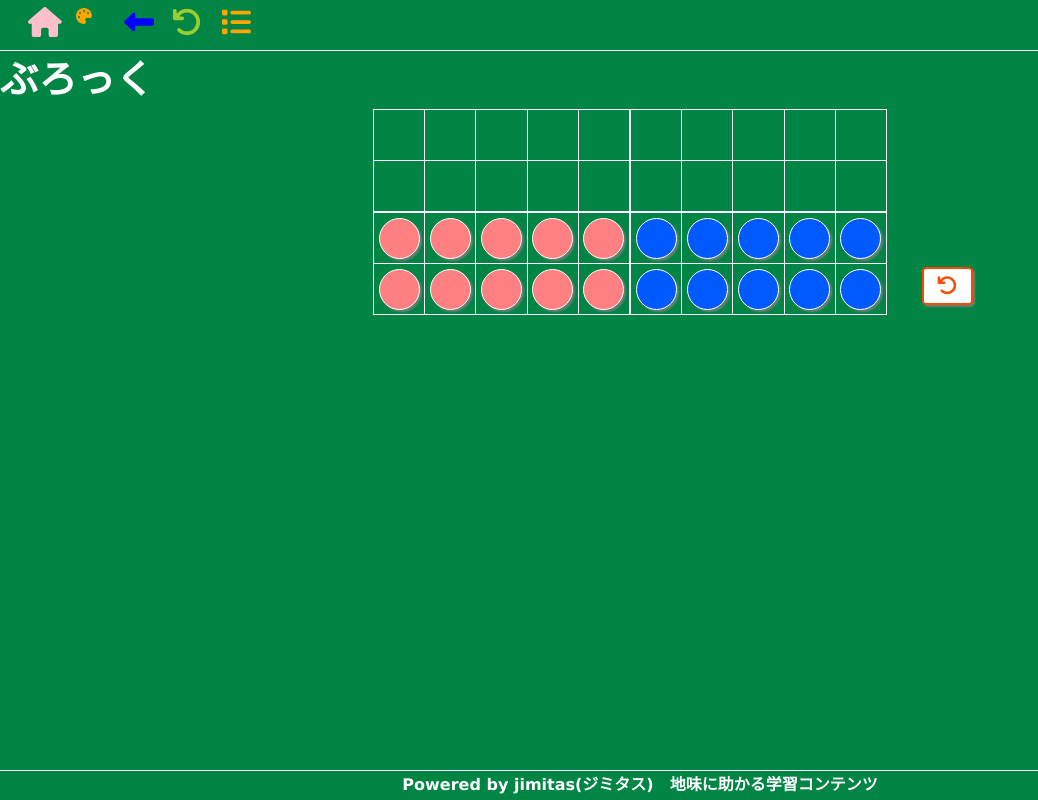
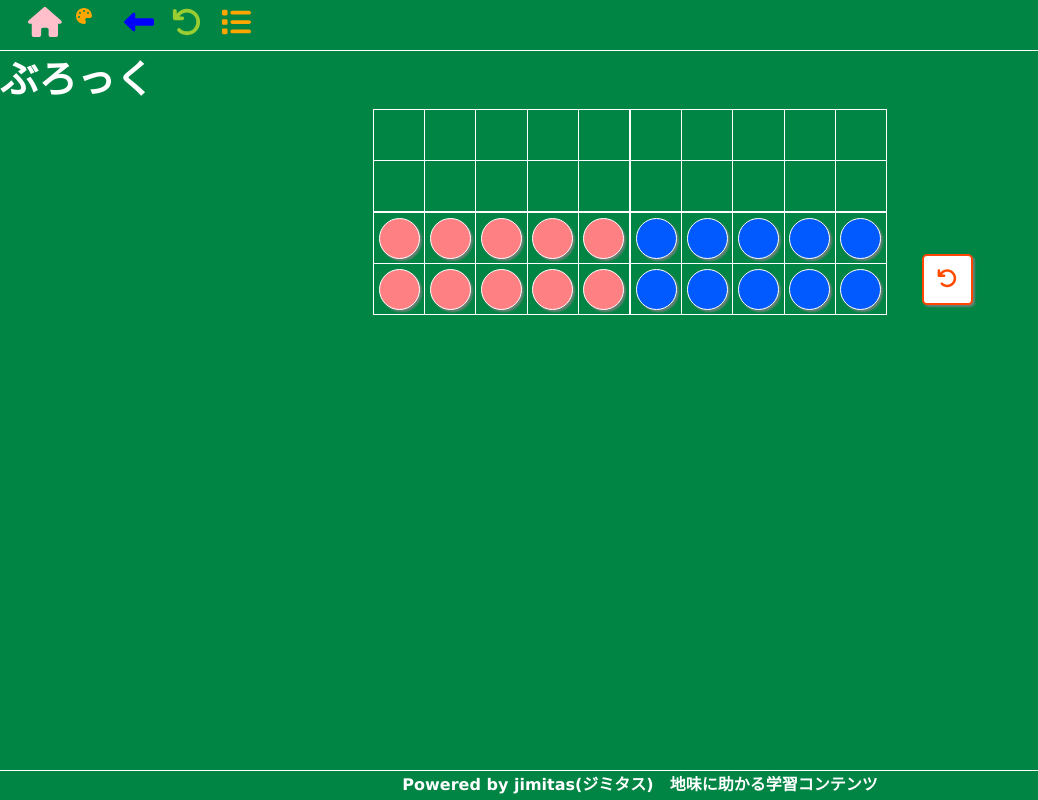
Before and after one commit to jimitas/jimitas_R5summer, a Next.js app: page /01block in a window 1280 px wide. Shown: the whole page, without its empty margins (0-1038 px from the left). Built offline with nearby package versions, Linux system fonts and the light colour scheme; no server answers.

Commit message:
サウンドの追加　微調整

```diff
--- a/src/components/Header/index.tsx
+++ b/src/components/Header/index.tsx
@@ -1,4 +1,4 @@
-// import * as se from "src/components/se";
+import * as se from "src/components/se";
 import { FontAwesomeIcon } from "@fortawesome/react-fontawesome";
 import { useChangeColor } from "src/hooks/useChangeColor";
 import { faUndo, faHome, faPalette, faLongArrowAltLeft } from "@fortawesome/free-solid-svg-icons";
@@ -12,15 +12,14 @@ export function Header() {
   const { colorIndex, changeColor } = useChangeColor();
 
   const reload = () => {
-    // se.set.play();
+    se.set.play();
     const result = window.confirm("もういちど　ページを　よみこみますか？");
     if (result === false) return;
     location.reload();
   };
 
   const back = () => {
-    // se.alert.play();
-    // se.set.play();
+    se.alertSound.play();
     const result = window.confirm("まえの　ページに　もどりますか？");
     if (result === false) return;
     router.back();
--- a/src/components/PutButton/btnUndo.tsx
+++ b/src/components/PutButton/btnUndo.tsx
@@ -11,7 +11,7 @@ export function BtnUndo(props: BtnUndoProps) {
   const { handleEvent } = props;
 
   return (
-    <button className={styles.btnUndo} onClick={handleEvent}>
+    <button className={styles.btnUndo} onClick={handleEvent} >
       <FontAwesomeIcon icon={faUndo} />
     </button>
   );
--- a/src/components/PutButton/button.module.scss
+++ b/src/components/PutButton/button.module.scss
@@ -4,7 +4,7 @@
 .btnQuest,
 .btnUndo {
   min-width: max(4vw, 40px);
-  height: max(3vw, 30px);
+  height: max(4vw, 40px);
   font-size: max(1.6vw, 16px);
   text-align: center;
   margin: 10px;
--- a/src/hooks/useCheckAnswer.tsx
+++ b/src/hooks/useCheckAnswer.tsx
@@ -10,7 +10,7 @@ export const useCheckAnswer = () => {
   };
 
   const sendWrong = async (el_text: RefObject<HTMLDivElement>) => {
-    se.alert.play();
+    se.alertSound.play();
     if (el_text.current) {
       const pre_text = el_text.current.innerHTML;
       el_text.current.innerHTML = `<span style="color:gray;">ちがうよ</span>`;
--- a/src/hooks/useDragDrop.tsx
+++ b/src/hooks/useDragDrop.tsx
@@ -16,7 +16,7 @@ export const useDragDrop = () => {
     e.preventDefault();
     if (e.target instanceof HTMLTableCellElement && e.target.classList.contains("droppable-elem")) {
       dragged?.parentNode?.removeChild(dragged);
-      e.target.appendChild(dragged);
+      e.target.appendChild(dragged!);
       se.kako.play();
     }
   }, []);
```
